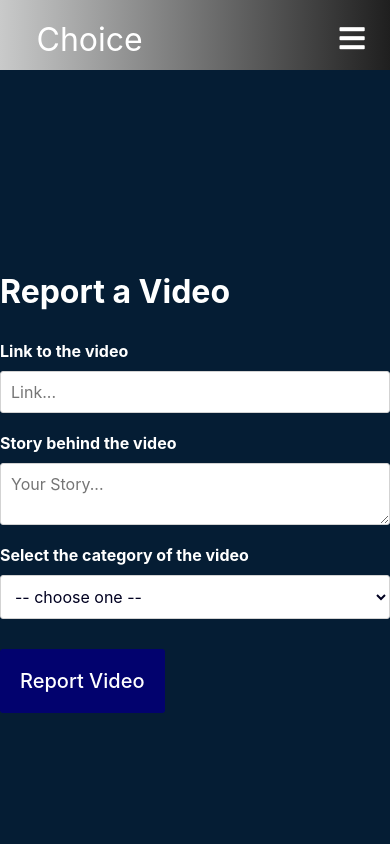
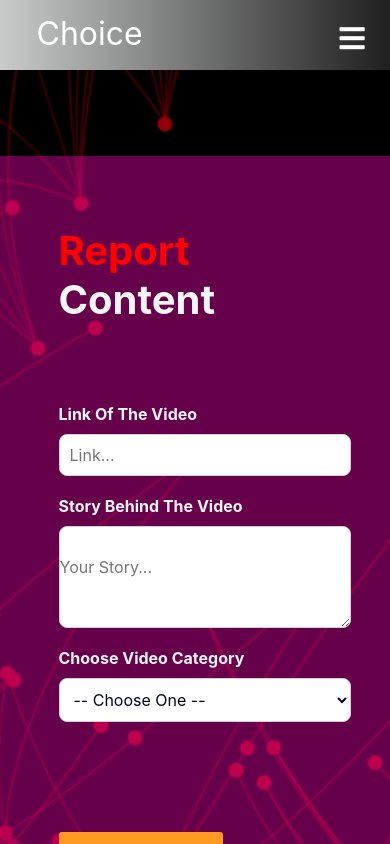
Before and after one commit to Team-Plus-1/choice-frontend, a React (Create React App) app: page /report in a window 390 px wide. Shown: the top 844 px of the page. Built offline with nearby package versions, Linux system fonts and the light colour scheme; no server answers; sample sign-in values are in the browser's storage.

Commit message:
design changes and responsivness

```diff
--- a/src/components/ForgotPassword.css
+++ b/src/components/ForgotPassword.css
@@ -6,8 +6,13 @@
 }
 
 .ForgotPassword {
-  /* background-image: url("../images/Cover_5.svg"); */
+  background-image: url("../images/Cover_5.svg");
+  /* background-position: 80% 0%; */
   height: 100vh;
+  display: flex;
+  flex-direction: column;
+  justify-content: center;
+  align-items: center;
 }
 
 .form {
@@ -18,6 +23,7 @@
 
 .forgotPassword__heading {
   margin-bottom: 30px;
+  color: #fff;
 }
 
 .forgot__input {
@@ -37,6 +43,7 @@
 .forgot__emailLabel {
   padding-bottom: 10px;
   font-weight: bold;
+  color: #fff;
 }
 
 .forgotPassword__resetBtn {
@@ -56,6 +63,14 @@
   background-color: rgb(0, 0, 196);
 }
 
+.white {
+  color: white;
+}
+
+.custom {
+  color: rgb(60, 249, 255);
+}
+
 @media screen and (min-width: 960px) {
   .forgotPassword__resetBtn {
     width: 250px;
--- a/src/components/ForgotPassword.js
+++ b/src/components/ForgotPassword.js
@@ -48,11 +48,16 @@ export default function ForgotPassword() {
             Reset Password
           </button>
         </form>
-        <div className="forgotPassword__loginLink">
-          <Link to="/login">Login</Link>
+        <div className="white forgotPassword__loginLink">
+          <Link className="custom" to="/login">
+            Login
+          </Link>
         </div>
-        <div className="forgotPassword__signUpLink">
-          Need an account? <Link to="/signup">Sign Up</Link>
+        <div className="white forgotPassword__signUpLink">
+          Need an account?{" "}
+          <Link className="custom" to="/signup">
+            Sign Up
+          </Link>
         </div>
       </div>
     </>
--- a/src/components/Login.css
+++ b/src/components/Login.css
@@ -6,7 +6,7 @@
 }
 
 .Login {
-  background-image: url("../images/Cover_5.svg");
+  background: #051d34;
   /* background-position: 80% 0%; */
   height: 100vh;
   display: flex;
@@ -37,6 +37,10 @@
   outline: none;
 }
 
+.zz {
+  z-index: 200;
+}
+
 .login__input:focus {
   border: 1px solid rgb(0, 0, 196);
 }
@@ -64,9 +68,9 @@
   background-color: rgb(0, 0, 196);
 }
 
-.mt {
-  margin-top: 20px;
-}
+/* .mt {
+  margin-top: 10px;
+} */
 
 .login__signUpLink {
   color: #fff;
--- a/src/components/Login.js
+++ b/src/components/Login.js
@@ -2,6 +2,7 @@ import React, { useRef, useState } from "react";
 import { useAuth } from "../contexts/AuthContext";
 import { Link, useHistory } from "react-router-dom";
 import "./Login.css";
+import squares from "../images/squares.svg";
 
 export default function Login() {
   const emailRef = useRef();
@@ -28,6 +29,9 @@ export default function Login() {
 
   return (
     <div className="Login">
+      {/* <div className="image-wrapper">
+        <img className="background-image" src={squares} />
+      </div> */}
       <h2 className="login__heading">Log In</h2>
       {error && <alert variant="danger">{error}</alert>}
       <form className="form" onSubmit={handleSubmit}>
@@ -45,13 +49,13 @@ export default function Login() {
         </button>
       </form>
       <div className="mt">
-        <Link className="login__white" to="/forgot-password">
+        <Link className="custom" to="/forgot-password">
           Forgot Password?
         </Link>
       </div>
       <div className="login__signUpLink">
         Need an account?{" "}
-        <Link className="login__white" to="/signup">
+        <Link className="custom zz" to="/signup">
           Sign Up
         </Link>
       </div>
--- a/src/components/Navbar.css
+++ b/src/components/Navbar.css
@@ -116,7 +116,7 @@
     position: absolute;
     top: 0;
     left: 0;
-    transform: translate(25%, 50%);
+    transform: translate(25%, 35%);
   }
 
   .menu_icon {
--- a/src/components/Report.css
+++ b/src/components/Report.css
@@ -1,3 +1,4 @@
+@import url("https://fonts.googleapis.com/css2?family=Manrope:wght@700&display=swap");
 * {
   margin: 0;
   padding: 0;
@@ -5,30 +6,55 @@
   font-family: Lucidatypewriter, monospace;
 }
 
-.Report {
-  background-image: url("../images/Cover_5.svg");
-  height: 100vh;
+.ReportPage {
+  background: #000;
+}
+
+.container {
+  background-image: url("../images/Thumbnail_2.svg");
+  background-position: center;
+  background-repeat: no-repeat;
   display: flex;
   flex-direction: column;
-  justify-content: center;
+  padding-right: 50%;
+  padding-left: 10%;
+  padding-top: 10%;
   /* align-items: center; */
+  text-align: start;
 }
 
 .form {
   display: flex;
   flex-direction: column;
-  justify-content: center;
+  justify-content: left;
+  padding-bottom: 80px;
+  text-align: start;
 }
 
 .report__heading {
-  margin-bottom: 30px;
-  color: #fff;
+  color: whitesmoke;
+  padding-bottom: 80px;
+  font-size: 40px;
 }
 
 .report__input {
   padding: 10px;
-  border-radius: 3px;
+  border-radius: 8px;
   margin-bottom: 20px;
+  border: 1px solid lightgray;
+  background: #fff;
+  font-size: 16px;
+  color: rgb(0, 0, 32);
+  outline: none;
+  max-width: 450px;
+}
+
+.report__input2 {
+  padding-top: 30px;
+  padding-bottom: 30px;
+  border-radius: 8px;
+  margin-bottom: 20px;
+  max-width: 450px;
   border: 1px solid lightgray;
   background: #fff;
   font-size: 16px;
@@ -46,16 +72,18 @@
 }
 
 .report__label {
-  float: left;
   padding-bottom: 10px;
-  color: #fff;
+  color: whitesmoke;
   font-weight: bold;
 }
 
 .report__btn {
+  width: 142;
+  height: 63;
+  border-radius: 8px;
   padding: 20px;
   border: none;
-  background-color: rgb(2, 2, 110);
+  background-color: #fe9a22;
   font-weight: 500;
   font-size: 20px;
   border-radius: 3px;
@@ -63,15 +91,30 @@
   cursor: pointer;
   transition: 0.2s ease-in-out;
   margin-top: 10px;
-  float: left;
 }
 
 .form > button:hover {
-  background-color: rgb(0, 0, 196);
+  background-color: #fe9a22;
+}
+.empty {
+  padding-bottom: 170px;
 }
 
-@media screen and (min-width: 960px) {
-  .login__btn {
-    width: 250px;
+@media screen and (max-width: 1020px) {
+  .container {
+    padding-right: 10%;
+    padding-left: 15%;
+    padding-top: 40%;
+  }
+  .container {
+    background-image: url("../images/Thumbnail_1.svg");
   }
 }
+@media screen and (max-width: 1024px) and (min-width: 601px) {
+  .container {
+    padding-right: 30%;
+  }
+  .empty {
+    padding-bottom: 250px;
+  }
+}
--- a/src/components/Report.js
+++ b/src/components/Report.js
@@ -26,14 +26,16 @@ function Report() {
     // setCategory("none");
     // setStory("");
   };
-
   return (
-    <div className="Report">
-      <h1 className="report__heading">Report a Video</h1>
+    <div className="ReportPage">
+      <div className="container">
+        <h1 className="report__heading">
+          <font color="red">Report</font> Content
+        </h1>
         <form className="form" onSubmit={handleSubmit}>
           {/* onSubmit={sendEmail} */}
           <div className="form__element">
-          <label className="report__label">Link to the video</label>
+            <label className="report__label">Link Of The Video</label>
             <input
               required
               className="report__input"
@@ -42,26 +44,22 @@ function Report() {
               name="link"
               value={link}
               onChange={(e) => setLink(e.target.value)}
-            required
             ></input>
           </div>
           <div className="form__element">
-          <label className="report__label">Story behind the video</label>
+            <label className="report__label">Story Behind The Video</label>
             <textarea
               required
-            className="report__input"
+              className="report__input2"
               type="text"
               placeholder="Your Story..."
               name="story"
               value={story}
               onChange={(e) => setStory(e.target.value)}
-            required
             ></textarea>
           </div>
           <div className="form__element">
-          <label className="report__label">
-            Select the category of the video
-          </label>
+            <label className="report__label">Choose Video Category</label>
             <select
               required
               className="report__input"
@@ -69,9 +67,13 @@ function Report() {
               value={category}
               onChange={(e) => setCategory(e.target.value)}
             >
-            <option className="custom-option" value="none" selected="selected">
+              <option
+                className="custom-option"
+                value="none"
+                selected="selected"
+              >
                 {" "}
-              -- choose one --
+                -- Choose One --
               </option>
               <option className="custom-option" value="nonconsensual">
                 Non-Consensual
@@ -95,8 +97,9 @@ function Report() {
             value="Report Video"
           ></input>
         </div>
+        <empty className="empty"></empty>
+      </div>
     </div>
   );
 }
-
 export default Report;
--- a/src/components/SeeReport.css
+++ b/src/components/SeeReport.css
@@ -4,6 +4,10 @@
   background-repeat: no-repeat;
   display: flex;
   flex-direction: column;
+}
+
+.cardscont {
+  margin-top: 100px;
 }
 
 .card {
@@ -21,6 +25,7 @@
 }
 
 .orange {
+  border-top: none;
   background: orange;
   color: #fff;
   display: flex;
@@ -48,8 +53,18 @@
 
 .right {
   align-items: flex-end;
+  margin-right: 200px;
 }
 
 .left {
   align-items: flex-start;
+  margin-left: 200px;
 }
+
+@media screen and (max-width: 860px) {
+  .left,
+  .right {
+    align-items: center;
+    margin: 0;
+  }
+}
--- a/src/components/SeeReport.js
+++ b/src/components/SeeReport.js
@@ -27,6 +27,7 @@ function SeeReport() {
 
   return (
     <div className="see__container">
+      <div className="cardscont">
         {reports.map(function (data, object) {
           return (
             <div className="card">
@@ -49,6 +50,7 @@ function SeeReport() {
           );
         })}
       </div>
+    </div>
   );
 }
 
--- a/src/components/Signup.css
+++ b/src/components/Signup.css
@@ -10,7 +10,7 @@
 } */
 
 .signup__container {
-  background-image: url("../images/Frame_1.svg");
+  background-image: url("../images/Cover_5.svg");
   height: 100vh;
   display: flex;
   flex-direction: column;
--- a/src/components/Signup.js
+++ b/src/components/Signup.js
@@ -66,7 +66,10 @@ export default function Signup() {
         </button>
       </form>
       <div className="signup__loginLink">
-        Already have an account? <Link to="/login">Log In</Link>
+        Already have an account?{" "}
+        <Link className="custom" to="/login">
+          Log In
+        </Link>
       </div>
     </div>
   );
```
Also changed, not shown: src/images/Thumbnail_1.svg (added), src/images/Thumbnail_2.svg (added). Lines whose indentation alone changed are shown as unchanged.
